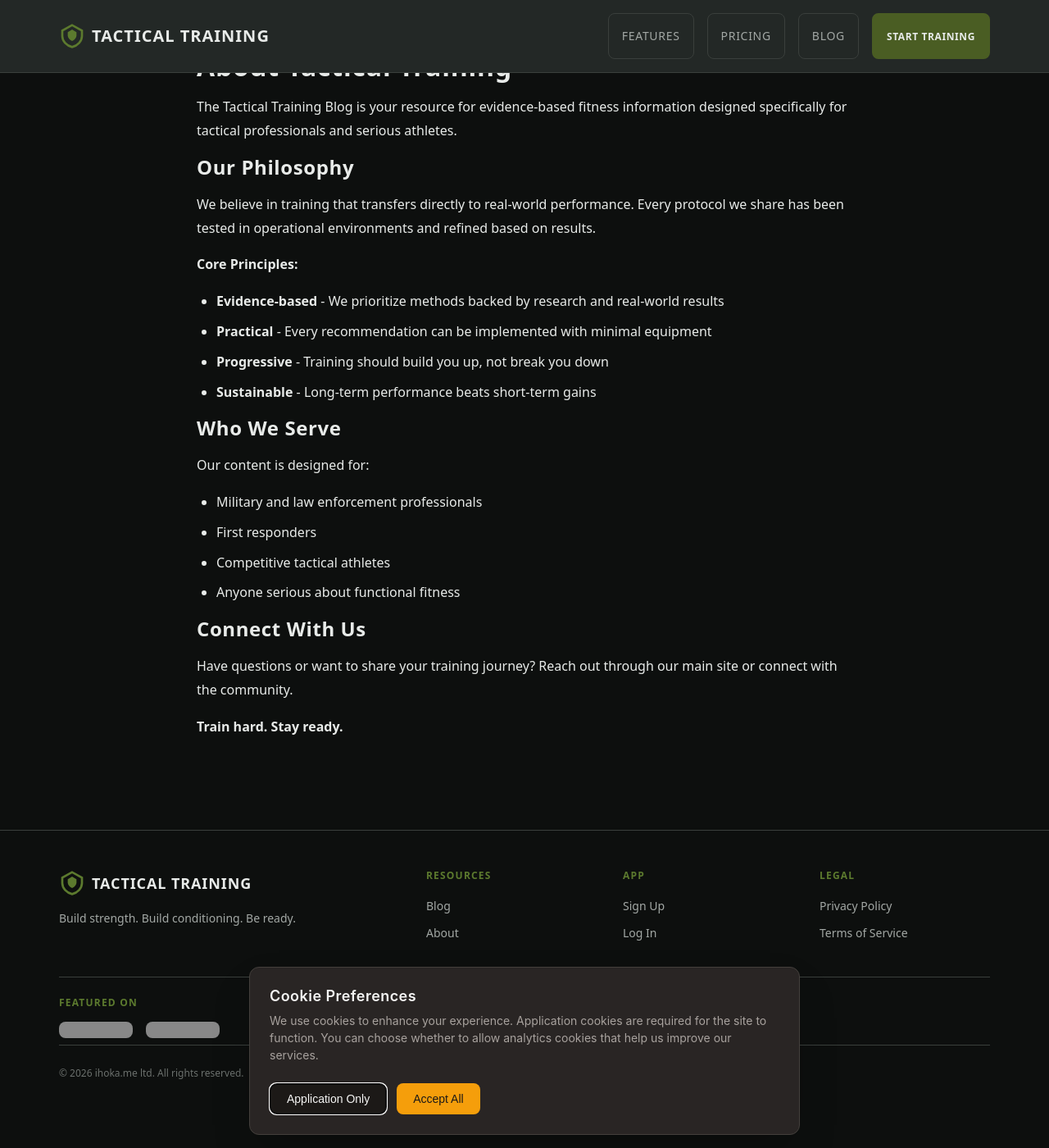
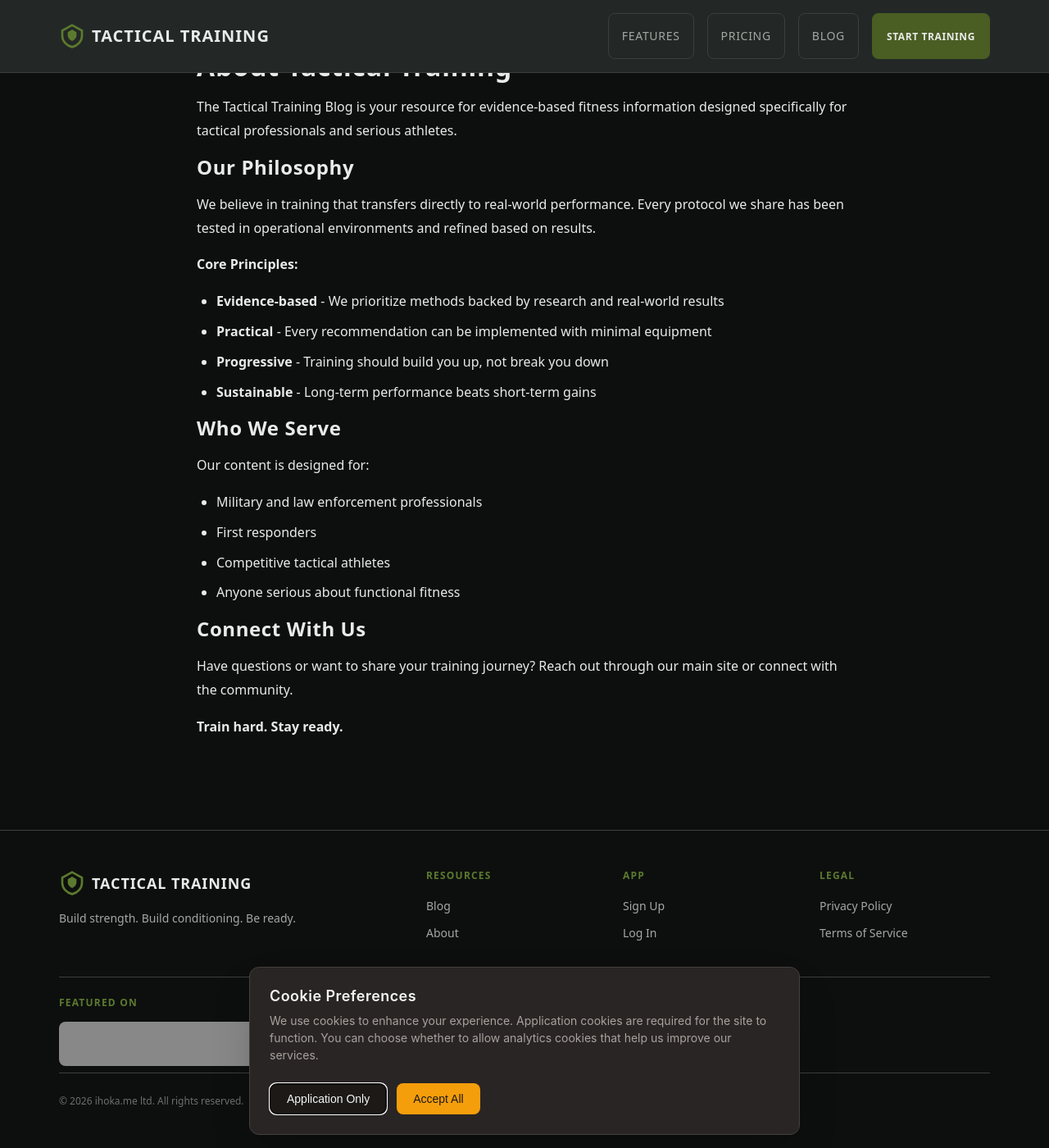
Before and after one commit to ihoka/tacticaltrainer.eu, a Jekyll site: the page built from about.md, in a window 1280 px wide and 1400 px high, scrolled down 171 px. Shown: the whole window at 82% size. Built offline with Jekyll 4.4.1, drawn with Linux system fonts in a browser that asks for light colours; grey boxes are pictures that could not be loaded.

Commit message:
Same height badges

```diff
--- a/_includes/badges.html
+++ b/_includes/badges.html
@@ -1,7 +1,7 @@
 <div class="footer-badges">
   <h4 class="footer-subheading">Featured On</h4>
   <div class="badge-list">
-    <a href="https://startupdirectory.net" target="_blank" rel="noopener"><img src="https://startupdirectory.net/badge/featured-dark.svg" alt="Featured on Startup Directory" loading="lazy" /></a>
+    <a href="https://startupdirectory.net" target="_blank" rel="noopener"><img src="https://startupdirectory.net/badge/featured-dark.svg" alt="Featured on Startup Directory" height="54" loading="lazy" /></a>
     <a href="https://deeplaunch.io" target="_blank" rel="noopener"><img src="https://deeplaunch.io/badge/badge_dark.svg" alt="Featured on DeepLaunch.io" loading="lazy" /></a>
   </div>
 </div>
--- a/assets/css/style.css
+++ b/assets/css/style.css
@@ -831,7 +831,7 @@
 }
 
 .badge-list img {
-  height: auto;
+  height: 54px;
   width: auto;
 }
 
```
